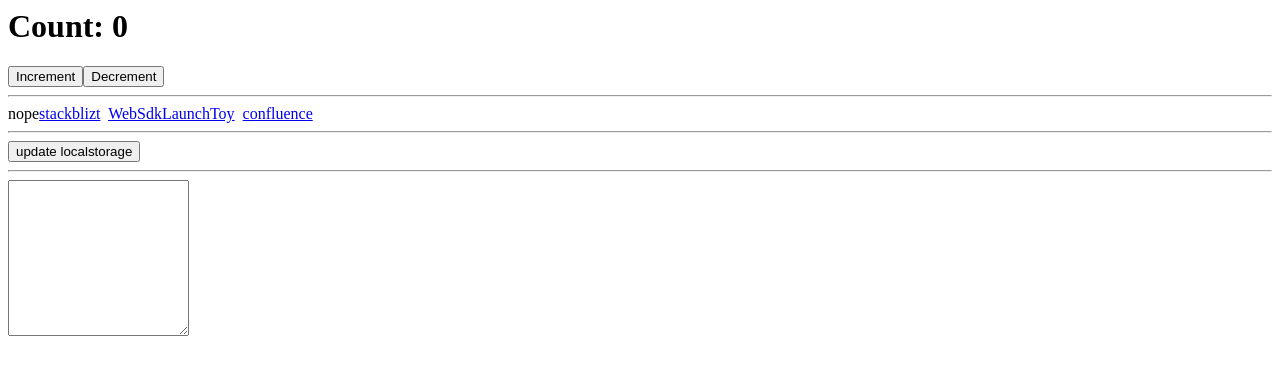
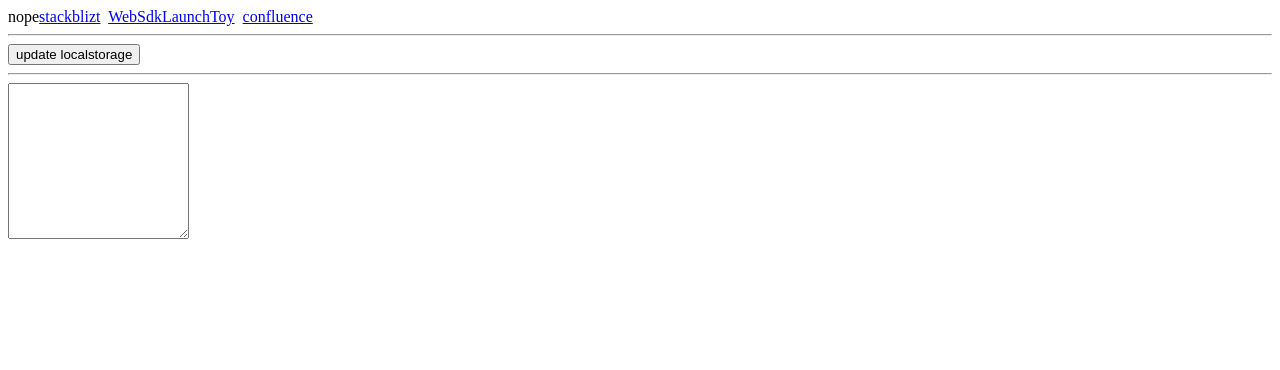
Before and after one commit to mulefish/WebSdkLaunchToy, a React (Create React App) app: page / in a window 1280 px wide. Shown: the top 370 px of the page. Built offline with nearby package versions, Linux system fonts and the light colour scheme.

Commit message:
working it

```diff
--- a/src/App.js
+++ b/src/App.js
@@ -1,21 +1,11 @@
-// import useExternalScript from './useExternalScript.js'
-// import useCDNResource from './useCDNResource.jsx'
 import useLoadAllScripts from './useLoadAllScripts.jsx';
 import Links from './links.jsx';
 import React from 'react';
-import useLogic from './useLogic.js';
-// import Launch from './launch.jsx';
 import { blue, green } from './common.js';
 import { useState, useEffect } from 'react';
 const LOCAL_STORAGE_KEY = 'LOCAL_STORAGE_KEY';
 
-// import AdobeSDKThing from './adobe.jsx';
-
-
-
-
 function App() {
-    const { count, increment, decrement } = useLogic();
     const [textareaValue, setTextareaValue] = useState('');
     const [storedValue, setStoredValue] = useState('');
     const [hasLoadedEverything, setHasLoadedEverything] = useState("nope")
@@ -59,20 +49,10 @@ function App() {
 
     return (
         <div>
-            <div>
-                <h1>Count: {count}</h1>
-                <button onClick={increment}>Increment</button>
-                <button onClick={decrement}>Decrement</button>
-            </div>
-            <hr></hr>
-            {/* { adobedtmStatus }  */}
-            {/* {allTheExternalLibsAreLoadedSemaphore} */}
             { hasLoadedEverything }
-            {/* <Launch /> */}
 
             <Links />
             <br></br>
-            {/* <AdobeSDKThing /> */}
             <hr></hr>
             <button onClick={() => updateLocalStorage()}>update localstorage</button>
             <hr></hr>
--- a/src/useLogic.js
+++ /dev/null
@@ -1,73 +0,0 @@
-import React, { useState, useEffect } from 'react';
-
-export const useLogic = () => {
-  const [count, setCount] = useState(0);
-
-  useEffect(() => {
-    document.title = `Count: ${count}`;
-  }, [count]);
-
-  const increment = () => {
-    setCount((prevCount) => prevCount + 3);
-  };
-
-  const decrement = () => {
-    setCount((prevCount) => prevCount - 3);
-  };
-
-  return { count, increment, decrement };
-};
-export default useLogic;
-
-// const needed=[
-//   //"https://googleads.g.doubleclick.net",
-//   //"https://adservice.google.com/ddm"
-//   ////"dpm.demdex.net",
-//   ////"https://shop.lululemon.com/api/analytics/adobe/b/ss/",
-//   ////"https://www.google.com/pagea",
-//   ////"https://adservice.google.com/ddm"
-//   // 'api/analytics/adobe/b/ss/'
-//   'goat_dino_penny
-//   ]
-//   let found = []
-
-//   function sleep(ms) {
-//       return new Promise(resolve => setTimeout(resolve, ms));
-//   }
-
-//   function getCalls() {
-//       const x = window.performance.getEntriesByType('resource').map((entry) => {
-//           let foundIt = false
-//           needed.forEach((thing)=> {
-//             if ( entry.name.includes(thing)) {
-
-//               found.push(entry.name)
-//               foundIt = true
-//               }
-//           })
-//           if (  foundIt == true) {
-//             console.error("YAY " + entry.name )
-//           }
-//           return {
-//               url: entry.name,
-//               http: entry.response ? entry.response.status : null
-//           }
-//       });
-//       return x
-//   }
-
-//   async function main(ms) {
-//       await sleep(ms);
-//       const collection = getCalls()
-//       return collection
-//   }
-//   const x = await main(15000)
-
-//   let isOk = false
-//   // TODO! Need a better rule to determine success!
-//   if ( found.length >= needed.length ) {
-//     isOk = true
-//   } else {
-//   console.error("found " + found.length + "  needed " + needed.length + "   isOk " + isOk )
-//   }
-//   return isOk
```
